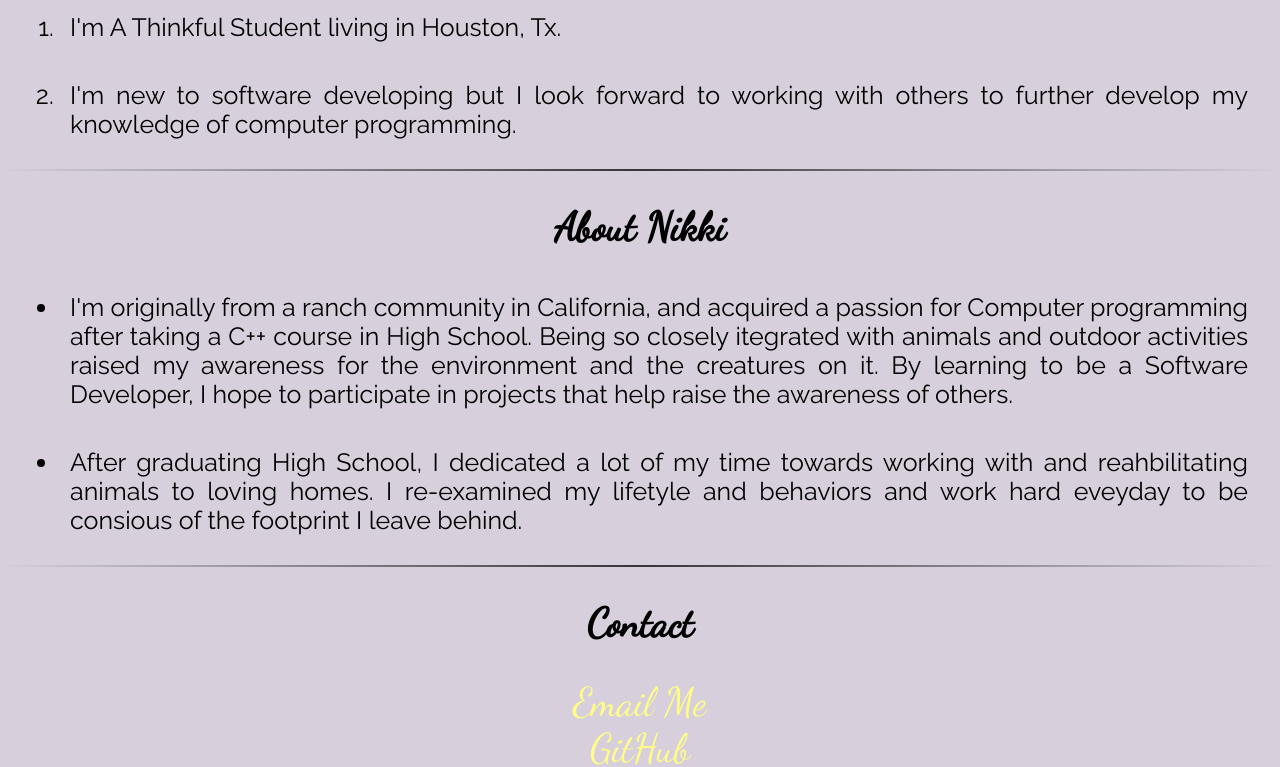
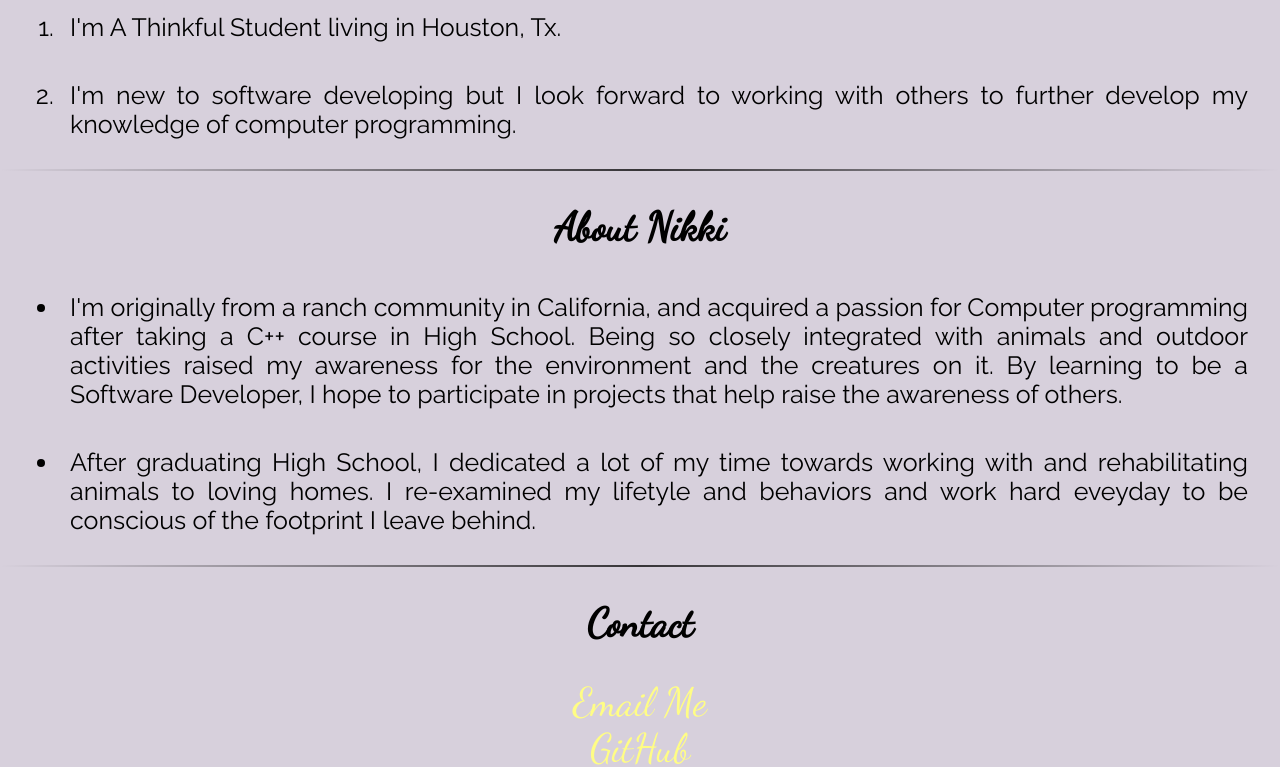
Before and after one commit to nikki-ai/Portfolio-webpage, a plain HTML site: page index.html in a window 1280 px wide. Shown: the part 1104-1871 px from the top of the page. Drawn offline with nearby package versions, Linux system fonts and the light colour scheme; a script that the page names is missing.

Commit message:
Update index.html

```diff
--- a/index.html
+++ b/index.html
@@ -46,10 +46,10 @@
             <h2 class="center">About Nikki</h2>
             <ul>
             <p class="centered"><li>
-              I'm originally from a ranch community in California, and acquired a passion for Computer programming after taking a C++ course in High School. Being so closely itegrated with animals and outdoor activities raised my awareness for the environment and the creatures on it. By learning to be a Software Developer, I hope to participate in projects that help raise the awareness of others.
+              I'm originally from a ranch community in California, and acquired a passion for Computer programming after taking a C++ course in High School. Being so closely integrated with animals and outdoor activities raised my awareness for the environment and the creatures on it. By learning to be a Software Developer, I hope to participate in projects that help raise the awareness of others.
             </li></p>
             <p class="centered"><li>
-              After graduating High School, I dedicated a lot of my time towards working with and reahbilitating animals to loving homes. I re-examined my lifetyle and behaviors and work hard eveyday to be consious of the footprint I leave behind.
+              After graduating High School, I dedicated a lot of my time towards working with and rehabilitating animals to loving homes. I re-examined my lifetyle and behaviors and work hard eveyday to be conscious of the footprint I leave behind.
             </li></p>
             </ul>
           </article>
```
